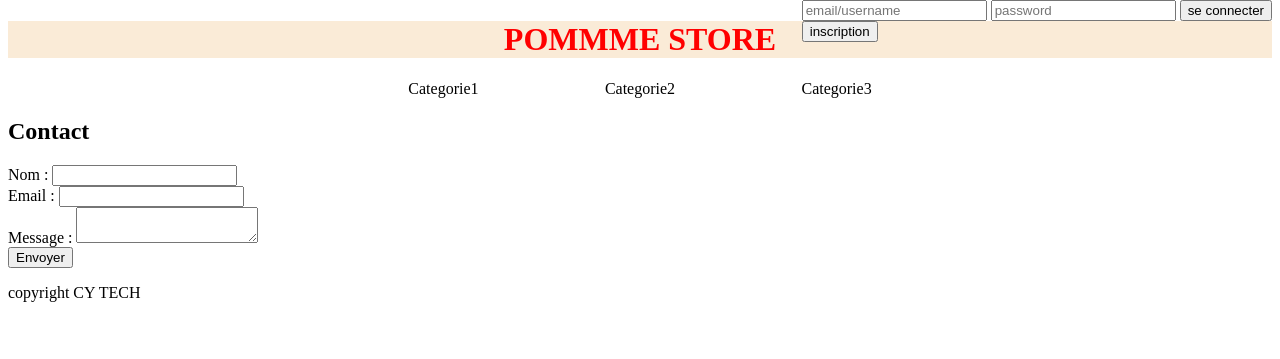
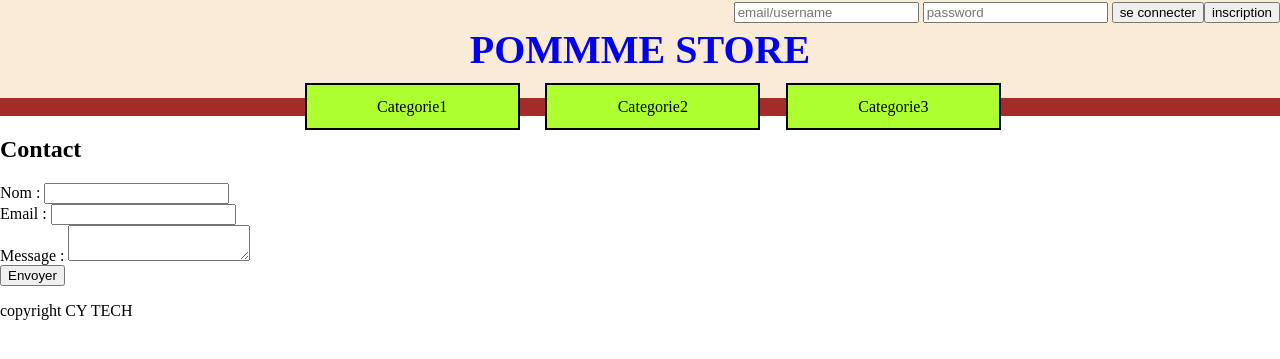
Before and after one commit to Tytyaz2/web-ING1, a PHP site: page / in a window 1280 px wide. Shown: the top 359 px of the page. Run offline with PHP 8.4, Linux system fonts and the light colour scheme.

Commit message:
CSS menu exemple

```diff
--- a/CSS/form_connexion.css
+++ b/CSS/form_connexion.css
@@ -1,4 +1,11 @@
 #connexion {
     float: right;
-    margin-top: -5vh ;
+    display: flex;
+    margin-top: -6vh;
 }
+
+#connexion p {
+    margin-right: -19vw;
+    float: right;
+    margin-top: -2vh;
+}
--- a/CSS/haut.css
+++ b/CSS/haut.css
@@ -1,7 +1,16 @@
 
+body {
+    margin: auto;
+}
 #TANK {
     text-align: center;
     color: red;
     background-color: antiquewhite;
+    padding: 2%;
+    margin: auto;
+    font-size: 5vh;
     weight: 100%;
 }
+a {
+    text-decoration: none;
+}
--- a/CSS/menu.css
+++ b/CSS/menu.css
@@ -1,9 +1,16 @@
 #menu {
     text-align: center;
+    background: brown;
 }
 
-a {
+#menu a {
     text-decoration: none;
     color: #000000;
-    padding: 5%;
+    padding-left:5.5% ;
+    padding-right: 5.5%;
+    background: greenyellow;
+    padding-bottom: 1%;
+    padding-top: 1%;
+    margin-left: 2vw;
+    border: 2px solid black;
 }
--- a/PHP/form_connexion.inc.php
+++ b/PHP/form_connexion.inc.php
@@ -5,7 +5,7 @@
                 <label for="password"></label><input type="password" id="password" placeholder="password" name="password" required>
                 <input type="submit" id="submit_connexion" value="se connecter">
             </form>
-            <form method="post" action="index.php?error=mailexistepas">
+            <form method="post" action="page_inscription.php?error=mailexistepas">
                 <input type="submit" id="submit_inscription" value="inscription" >
             </form>
 </div>
--- a/PHP/haut.inc.php
+++ b/PHP/haut.inc.php
@@ -6,7 +6,7 @@
     <link rel="stylesheet" href="../CSS/haut.css">
 </head>
 <body>
-<h1 id="TANK">POMMME STORE</h1>
+<h1 id="TANK"><a href="../web-ING2/index.php" >POMMME STORE</a></h1>
 
 <?php
 session_start();
--- a/PHP/page_connexion.inc.php
+++ b/PHP/page_connexion.inc.php
@@ -3,18 +3,9 @@
     <?php
     //si la session existe on n'affiche pas la connexion puis affichage de chaque message selon le message d'erreur
     if (!isset($_SESSION['username'])) {
-        if (isset($_GET['error']) && $_GET['error'] == 'mailexistepas') {
-            echo "<p>Vous n'avez pas de compte, veuillez en créer un.</p>";
-            include "form_inscription.inc.php";
-        } else if (isset($_GET['error']) && $_GET['error'] == 'mailexiste') {
+        if (isset($_GET['error']) && $_GET['error'] == 'mailexiste') {
             echo "<p>Le mail existe deja veuillez vous connecter.</p>";
             include "form_connexion.inc.php";
-        } else if (isset($_GET['error']) && $_GET['error'] == 'utilisateurdejapris') {
-            echo "<p>L'utilisateur est déjà pris.</p>";
-            include "form_inscription.inc.php";
-        } else if (isset($_GET['error']) && $_GET['error'] == 'password') {
-                echo "<p>les mots de passe ne sont pas identiques.</p>";
-                include "form_inscription.inc.php";
         } else if (isset($_GET['error']) && $_GET['error'] == 'motdepasseincorrect') {
             echo "<p>Mot de passe incorrect.</p>";
             include "form_connexion.inc.php";
```
Also changed, not shown: page_inscription.php (added, +19 -0 lines).
